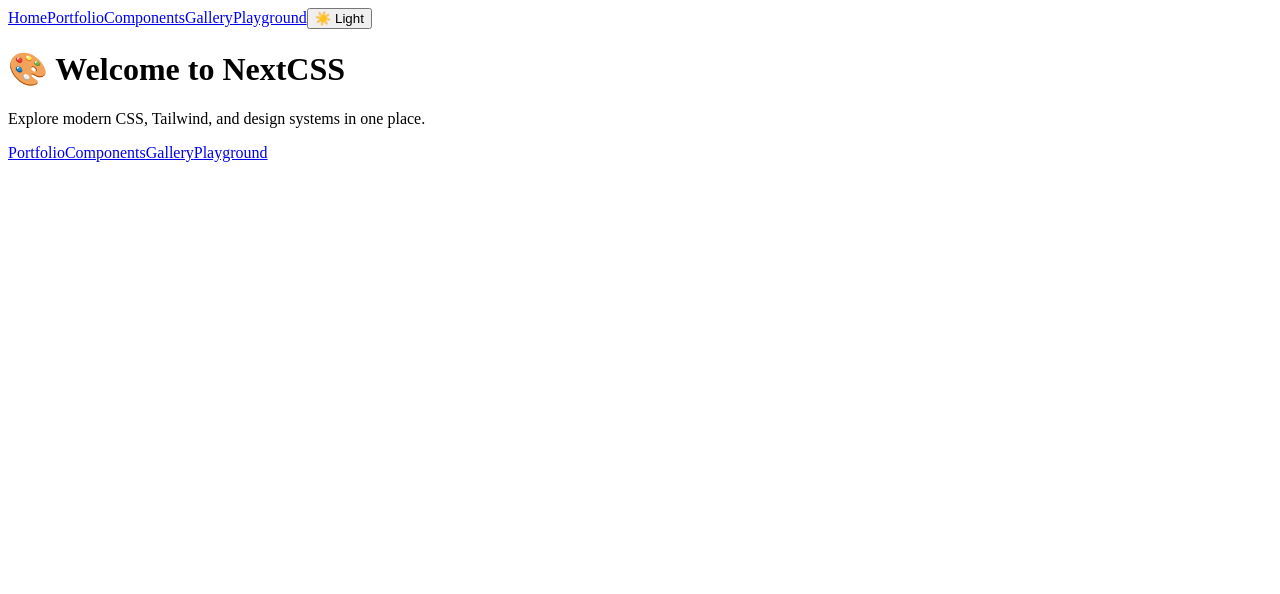
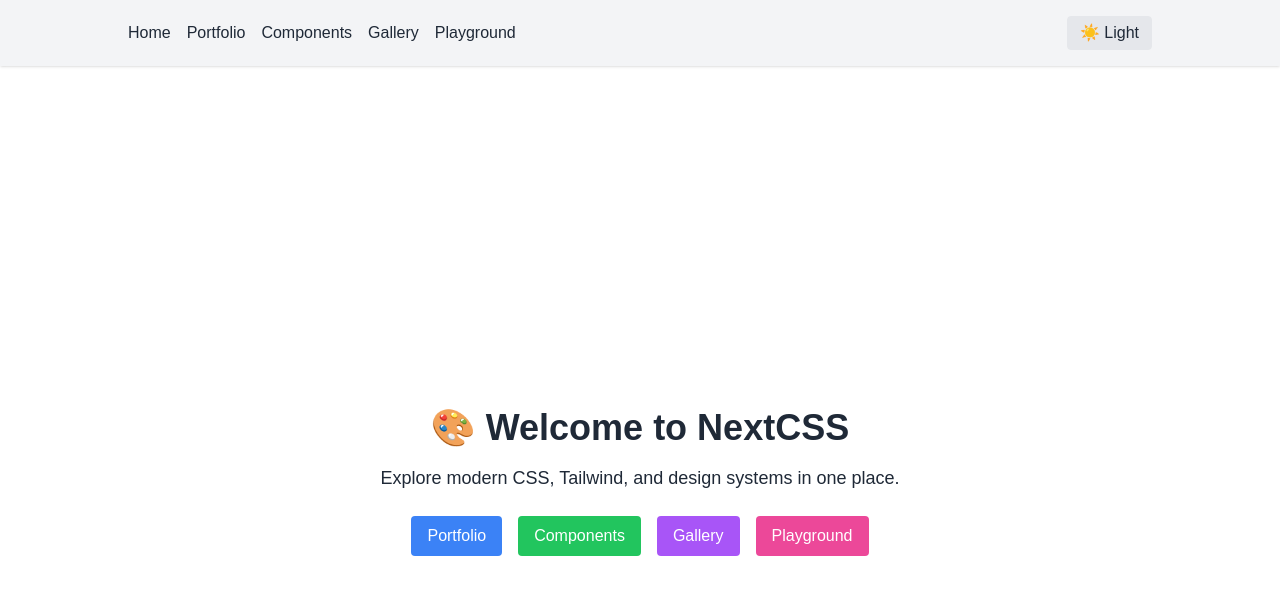
Before and after one commit to Build-1-0-0/nextcss, a Next.js app: page / in a window 1280 px wide. Shown: the top 594 px of the page. Built offline with nearby package versions, Linux system fonts and the light colour scheme.

Commit message:
Update layout.tsx

```diff
--- a/app/layout.tsx
+++ b/app/layout.tsx
@@ -1,22 +1,24 @@
-// File: app/layout.tsx
 import ThemeToggle from '@/components/ThemeToggle';
-import Link from "next/link";
+import Link from 'next/link';
+import './globals.css'; // Make sure global styles and Tailwind are applied
 
 export default function RootLayout({ children }: { children: React.ReactNode }) {
   return (
     <html lang="en">
       <body className="bg-white dark:bg-gray-900 text-gray-800 dark:text-gray-100">
         <header className="p-4 shadow bg-gray-100 dark:bg-gray-800">
-          <nav className="max-w-4xl mx-auto flex gap-4">
-            <Link href="/">Home</Link>
-            <Link href="/portfolio">Portfolio</Link>
-            <Link href="/components">Components</Link>
-            <Link href="/gallery">Gallery</Link>
-            <Link href="/playground">Playground</Link>
+          <nav className="max-w-5xl mx-auto flex flex-wrap justify-between items-center gap-4">
+            <div className="flex flex-wrap gap-4">
+              <Link href="/">Home</Link>
+              <Link href="/portfolio">Portfolio</Link>
+              <Link href="/components">Components</Link>
+              <Link href="/gallery">Gallery</Link>
+              <Link href="/playground">Playground</Link>
+            </div>
             <ThemeToggle />
           </nav>
         </header>
-        <main>{children}</main>
+        <main className="max-w-5xl mx-auto p-4">{children}</main>
       </body>
     </html>
   );
```
